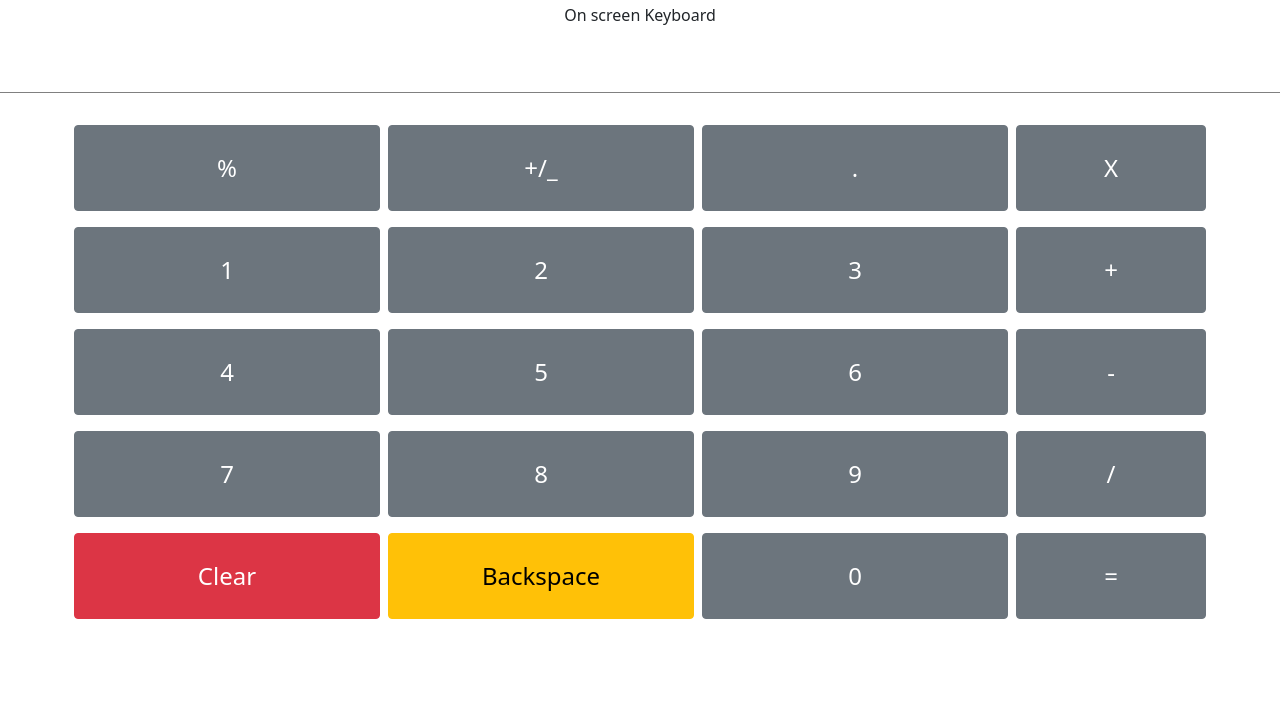
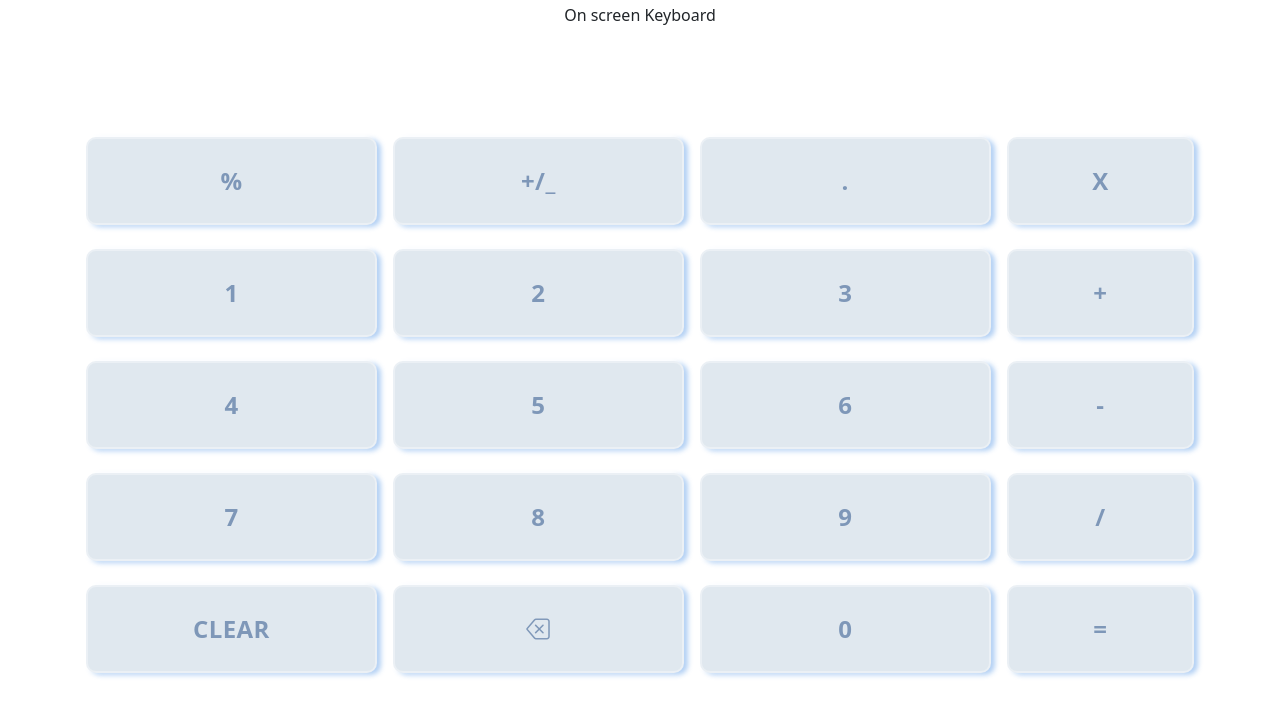
Before and after one commit to codify01/myFirstCalculator, a plain HTML site: page index.html in a window 1280 px wide. Shown: the part 53-770 px from the top of the page. Drawn offline with nearby package versions, Linux system fonts and the light colour scheme.

Commit message:
Design updated

```diff
--- a/index.html
+++ b/index.html
@@ -3,80 +3,49 @@
 <head>
     <meta charset="UTF-8">
     <meta name="viewport" content="width=device-width, initial-scale=1.0">
+    <link rel="stylesheet" href="https://cdn.jsdelivr.net/npm/bootstrap-icons@1.11.3/font/bootstrap-icons.min.css">
     <link rel="stylesheet" href=" 	https://cdn.jsdelivr.net/npm/bootstrap@5.3.2/dist/css/bootstrap.min.css">
-    <title>Document</title>
+    <link rel="stylesheet" href="style.css">
+    <title>Simple Calculator</title>
 </head>
-<body>
+<body class="bg-dar">
     <h1 class="text-center">Simple Calculator by Codify</h1>
     <p class="text-center">On screen Keyboard</p>
-    <div style="border-bottom: 1px solid grey; height: 50px;" class="w-100 w-md-75  m-auto ps-2 py-4" id="screen"></div>
-    <div class="w-100 w-md-75 mt-3 p-2 m-auto container">
+    <div style="height: 50px;" class="text-end me-3 pt-5 fs-1" id="screen"></div>
+    <div class="w-100 w-md-75 mt-3 p-3 m-auto container">
         <div class="row p-1">
-            <button class="col btn btn-sm btn-secondary m-1 py-4 fs-4" onclick="percentage()">%</button>
-            <button class="col btn btn-sm btn-secondary m-1 py-4 fs-4" onclick="negation('+/-')">+/_</button>
-            <button class="col btn btn-sm btn-secondary m-1 py-4 fs-4" onclick="clickTapSay('.')">.</button>
-            <button class="col-2 btn btn-sm btn-secondary m-1 py-4 fs-4" onclick="clickTapSay('*')">X</button>
+            <button class=" col  m-2 fs-4 fw-bold py-4" onclick="percentage()">%</button>
+            <button class=" col  m-2 fs-4 fw-bold py-4" onclick="negation('+/-')">+/_</button>
+            <button class=" col  m-2 fs-4 fw-bold py-4" onclick="clickTapSay('.')">.</button>
+            <button class="col-2 fw-bold py-4 fs-4 m-2" onclick="clickTapSay('*')">X</button>
         </div>
         <div class="row p-1">
-            <button class="col btn btn-sm btn-secondary m-1 py-4 fs-4" onclick="clickTapSay(1)">1</button>
-            <button class="col btn btn-sm btn-secondary m-1 py-4 fs-4" onclick="clickTapSay(2)">2</button>
-            <button class="col btn btn-sm btn-secondary m-1 py-4 fs-4" onclick="clickTapSay(3)">3</button>
-            <button class="col-2 btn btn-sm btn-secondary m-1 py-4 fs-4" onclick="clickTapSay('+')">+</button>
+            <button class="col  m-2 fs-4 fw-bold py-4" onclick="clickTapSay(1)">1</button>
+            <button class="col  m-2 fs-4 fw-bold py-4" onclick="clickTapSay(2)">2</button>
+            <button class="col  m-2 fs-4 fw-bold py-4" onclick="clickTapSay(3)">3</button>
+            <button class="col-2 fw-bold py-4 fs-4 m-2" onclick="clickTapSay('+')">+</button>
         </div>
         <div class="row p-1">
-            <button class="col btn btn-sm btn-secondary m-1 py-4 fs-4" onclick="clickTapSay(4)">4</button>
-            <button class="col btn btn-sm btn-secondary m-1 py-4 fs-4" onclick="clickTapSay(5)">5</button>
-            <button class="col btn btn-sm btn-secondary m-1 py-4 fs-4" onclick="clickTapSay(6)">6</button>
-            <button class="col-2 btn btn-sm btn-secondary m-1 py-4 fs-4" onclick="clickTapSay('-')">-</button>
+            <button class="col  m-2 fs-4 fw-bold py-4" onclick="clickTapSay(4)">4</button>
+            <button class="col  m-2 fs-4 fw-bold py-4" onclick="clickTapSay(5)">5</button>
+            <button class="col  m-2 fs-4 fw-bold py-4" onclick="clickTapSay(6)">6</button>
+            <button class="col-2 fw-bold py-4 fs-4 m-2" onclick="clickTapSay('-')">-</button>
         </div>
         <div class="row p-1">
-            <button class="col btn btn-sm btn-secondary m-1 py-4 fs-4" onclick="clickTapSay(7)">7</button>
-            <button class="col btn btn-sm btn-secondary m-1 py-4 fs-4" onclick="clickTapSay(8)">8</button>
-            <button class="col btn btn-sm btn-secondary m-1 py-4 fs-4" onclick="clickTapSay(9)">9</button>
-            <button class="col-2 btn btn-sm btn-secondary m-1 py-4 fs-4" onclick="clickTapSay('/')">/</button>
+            <button class="col  m-2 fs-4 fw-bold py-4" onclick="clickTapSay(7)">7</button>
+            <button class="col  m-2 fs-4 fw-bold py-4" onclick="clickTapSay(8)">8</button>
+            <button class="col  m-2 fs-4 fw-bold py-4" onclick="clickTapSay(9)">9</button>
+            <button class="col-2 fw-bold py-4 fs-4 m-2" onclick="clickTapSay('/')">/</button>
         </div>
         <div class="row p-1">
-            <button class="col btn btn-sm btn-danger m-1 py-4 fs-4" onclick="clearScreen()">Clear</button>
-            <button class="col btn btn-sm btn-warning m-1 py-4 fs-4" onclick="backSpace()">Backspace</button>
-            <button class="col btn btn-sm btn-secondary m-1 py-4 fs-4" onclick="clickTapSay(0)">0</button>
-            <button class="col-2 btn btn-sm btn-secondary m-1 py-4 fs-4" onclick="calculate()">=</button>
+            <button class="col m-2 py-4 fs-4 fw-bold" onclick="clearScreen()">Clear</button>
+            <button class="col m-2 py-4 fs-4 fw-bold" onclick="backSpace()"><i class="bi bi-backspace"></i></button>
+            <button class="col  m-2 py-4 fs-4 fw-bold" onclick="clickTapSay(0)">0</button>
+            <button class="col-2 m-1 py-4 fs-4 m-2 fw-bold" onclick="calculate()">=</button>
         </div>
     </div>
 
-    <script>
-        function clickTapSay(text) {
-           document.getElementById('screen').innerHTML += text;
-
-        //    if(document.getElementById('screen').innerHTML == '0') {
-        //     document.getElementById('screen').innerHTML = text;
-        //    }else {
-        //     document.getElementById('screen').innerHTML += text;
-        //    }
-        }
-        function clearScreen() {
-           document.getElementById('screen').innerHTML = "";
-        }
-        function backSpace() {
-            let text = document.getElementById('screen').innerHTML;
-            newText = text.slice(0,-1);
-            document.getElementById('screen').innerHTML = newText;
-        }
-        function negation() {
-            document.getElementById('screen').innerHTML = eval(document.getElementById('screen').innerHTML / -1)
-        }
-        // function operation(mod) {
-        //     let num1 = document.getElementById('screen').innerText;
-        //     document.getElementById('screen').innerText += mod;
-        // }
-        function calculate() {
-            // let text = document.getElementById('screen').innerHTML;
-            // result = text++;
-            // eval(result) = document.getElementById('screen').innerHTML;
-            document.getElementById('screen').innerHTML = eval(document.getElementById('screen').innerHTML);
-        }
-        function percentage() {
-            document.getElementById('screen').innerHTML = eval(document.getElementById('screen').innerHTML / 100)
-        }
+    <script src="script.js">
     </script>
 
 </body>
--- /dev/null
+++ b/script.js
@@ -0,0 +1,20 @@
+const clickTapSay = (text) => {
+    document.getElementById('screen').innerHTML += text;
+ }
+ const clearScreen = () => {
+    document.getElementById('screen').innerHTML = "";
+ }
+ const backSpace = () => {
+     let text = document.getElementById('screen').innerHTML;
+     newText = text.slice(0,-1);
+     document.getElementById('screen').innerHTML = newText;
+ }
+ function negation() {
+     document.getElementById('screen').innerHTML = eval(document.getElementById('screen').innerHTML / -1)
+ }
+ function calculate() {
+     document.getElementById('screen').innerHTML = eval(document.getElementById('screen').innerHTML);
+ }
+ function percentage() {
+     document.getElementById('screen').innerHTML = eval(document.getElementById('screen').innerHTML / 100)
+ }
--- /dev/null
+++ b/style.css
@@ -0,0 +1,23 @@
+button {
+    text-transform: uppercase;
+    letter-spacing: 0.4px;
+    color: #7e97b8;
+    background-color: #e0e8ef;
+    border-style: solid;
+    border-width: 2px 2px 2px 2px;
+    border-color: rgba(255, 255, 255, 0.333);
+    border-radius: 10px 10px 10px 10px;
+    transform: translate(0px, 0px) rotate(0deg);
+    transition: 0.2s;
+    box-shadow: -4px -2px 5px 0px #ffffff, 4px 2px 5px 0px rgb(95 157 231 / 48%);
+   }
+
+   button:hover {
+    color: #516d91;
+    background-color: #E5EDF5;
+    box-shadow: -2px -1px 8px 0px #ffffff, 2px 1px 8px 0px rgb(95 157 231 / 48%);
+   }
+
+   button:active {
+    box-shadow: none;
+   }
```
